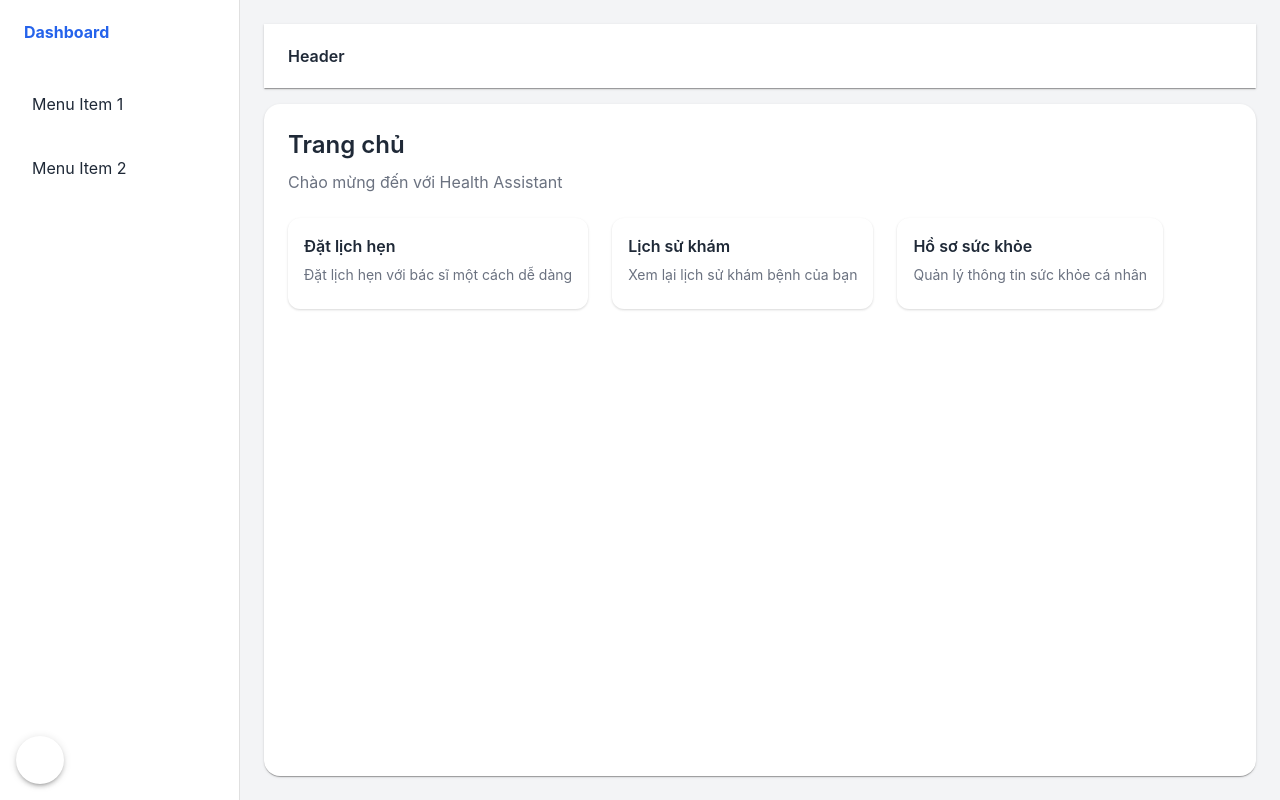
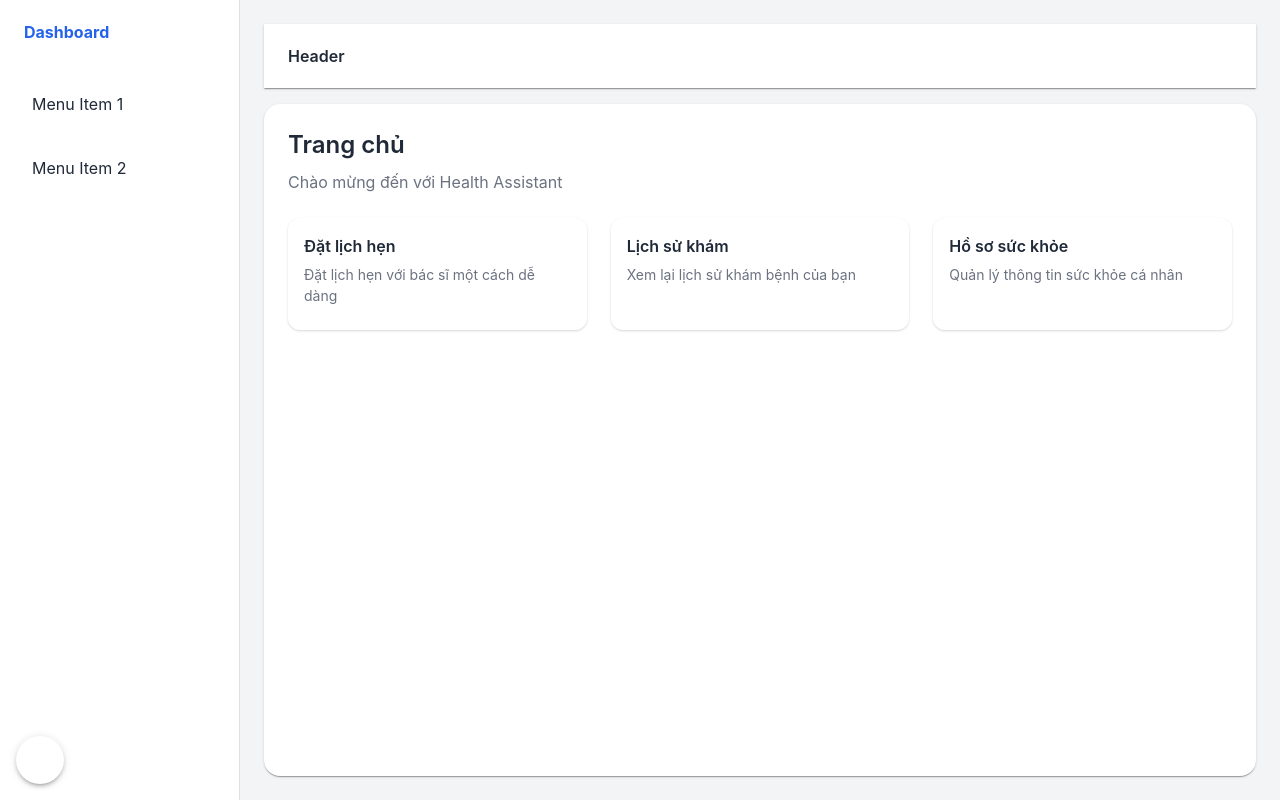
Before and after one commit to angsongji/health-assistant-client, a React (Vite) app: page /user in a window 1280 px wide. Built offline with nearby package versions, Linux system fonts and the light colour scheme; some icons are missing.

Commit message:
update base project

```diff
--- a/src/pages/user/HomePage.tsx
+++ b/src/pages/user/HomePage.tsx
@@ -1,4 +1,4 @@
-import { Box, Typography, Grid, Card, CardContent } from "@mui/material";
+import { Box, Typography, Card, CardContent } from "@mui/material";
 
 const UserHomePage = () => {
   return (
@@ -10,8 +10,16 @@
         Chào mừng đến với Health Assistant
       </Typography>
 
-      <Grid container spacing={3}>
-        <Grid item xs={12} md={4}>
+      <Box
+        sx={{
+          display: 'grid',
+          gridTemplateColumns: {
+            xs: '1fr',
+            md: 'repeat(3, 1fr)',
+          },
+          gap: 3,
+        }}
+      >
         <Card>
           <CardContent>
             <Typography variant="h6" gutterBottom>
@@ -22,8 +30,7 @@
             </Typography>
           </CardContent>
         </Card>
-        </Grid>
-        <Grid item xs={12} md={4}>
+
         <Card>
           <CardContent>
             <Typography variant="h6" gutterBottom>
@@ -34,8 +41,7 @@
             </Typography>
           </CardContent>
         </Card>
-        </Grid>
-        <Grid item xs={12} md={4}>
+
         <Card>
           <CardContent>
             <Typography variant="h6" gutterBottom>
@@ -46,8 +52,7 @@
             </Typography>
           </CardContent>
         </Card>
-        </Grid>
-      </Grid>
+      </Box>
     </Box>
   );
 };
```
Lines whose indentation alone changed are shown as unchanged.
